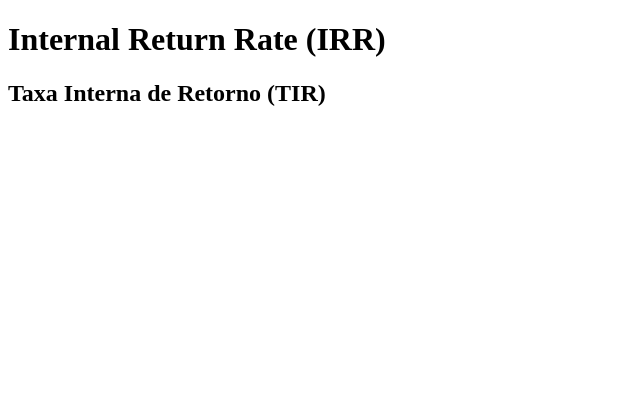
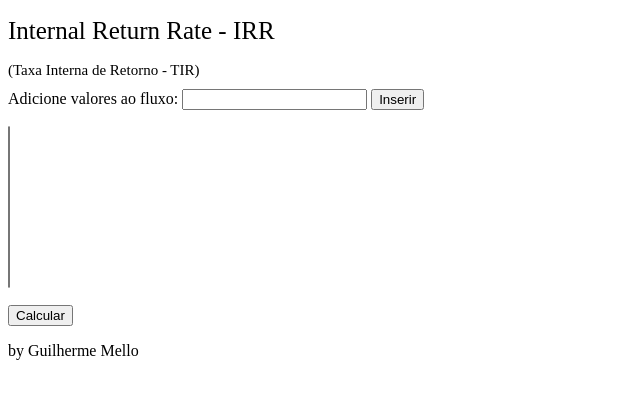
Before and after one commit to guidemello/financials, a website: page irr.html in a window 1280 px wide. Shown: the whole page, without its empty margins (0-640 px from the left). Drawn offline with Linux system fonts and the light colour scheme.

Commit message:
Update irr.html

```diff
--- a/irr.html
+++ b/irr.html
@@ -4,10 +4,61 @@
     <meta charset="UTF-8">
     <meta name="viewport" content="width=device-width, initial-scale=1.0">
     <title>IRR</title>
-    <h1>Internal Return Rate (IRR)</h1>
-    <h2>Taxa Interna de Retorno (TIR)</h2>
 </head>
 <body>
-    <script src="irr"></script>
+    <h1 style="font: 25px georgia normal;">Internal Return Rate - IRR </h1>
+    <h1 style="font: 15px georgia normal;">(Taxa Interna de Retorno - TIR)</h1>
+    <section>
+        <div>
+            Adicione valores ao fluxo: <input id=num type="number">
+            <input type="button" value="Inserir" id="inserir" onclick="insere()"></p>
+            <p><select name="valores" id="valores" size="10"></select></p>
+            <p><input type="button" value="Calcular"  onclick="irr()"></p>
+        </div>
+        <div id='res'>
+        </div>
+    </section>
+    <script>
+        var val = window.document.getElementById('num')
+        var list = window.document.getElementById('valores')
+        var result = window.document.getElementById('res')
+        var cfj = []
+
+        function insere() {
+            cfj.push(Number(val.value))
+            let item = document.createElement('option')
+            item.text = `${val.value}`
+            list.appendChild(item)
+            val.value =''
+            val.focus()
+        }
+
+        function irr() {
+            if (cfj.length<2) {
+                alert (`ERRO! Adicione valores ao fluxo.`)
+            } else {
+                var npv = 'cfj[0]'
+                var soma = 'cfj[0]'
+                var i = 0
+                for(let c = 1 ; c < cfj.length ; c++) {
+                    npv += `+(cfj[${c}]/((1+i)**${c}))`
+                    soma += `+cfj[${c}]`
+                }
+            }
+            if (eval(soma)>0) {
+                while( Math.round(eval(npv)*100) != 0) {
+                    i += 0.000001
+                }
+            } else {
+                while( Math.round(eval(npv)*100) != 0) {
+                    i -= 0.000001
+                }
+            }
+            result.innerHTML = Math.round(i*10000)/100
+        }
+    </script>
 </body>
+<footer>
+    <p>by Guilherme Mello</p>
+</footer>
 </html>
```
